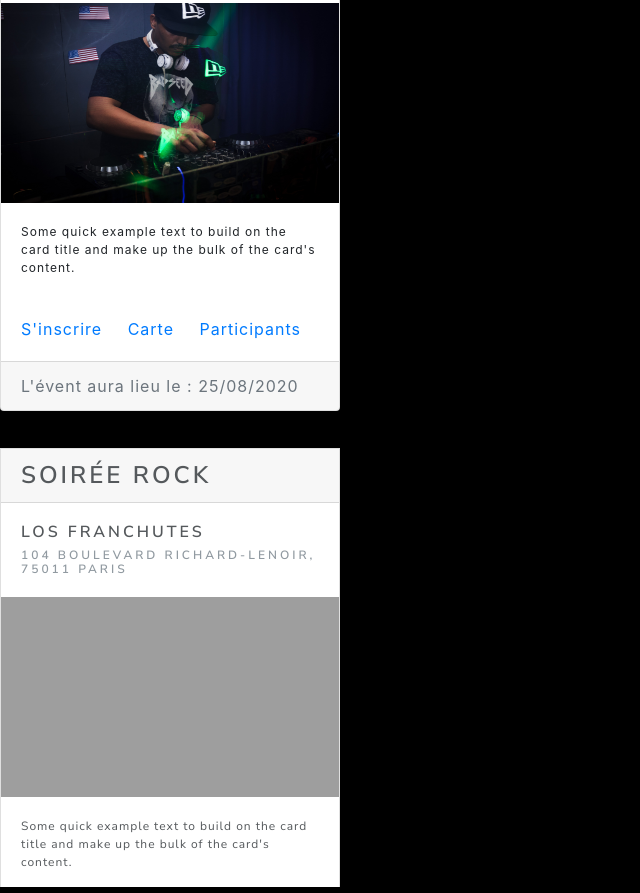
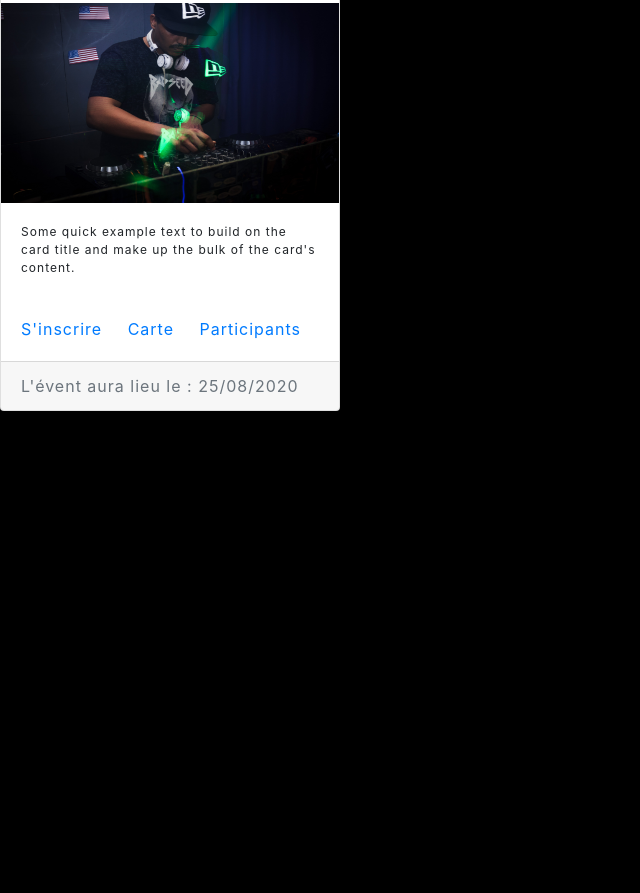
Before and after one commit to NizarMrad/Projet-Molecules-Organisme, a plain HTML site: page events_card.html in a window 1280 px wide. Shown: the part 800-1693 px from the top of the page, without its empty margins (0-640 px from the left). After the commit the page ends 1227 px from the top, so only its background shows below. Drawn offline with nearby package versions, Linux system fonts and the light colour scheme.

Commit message:
upload de merde

```diff
--- a/events_card.html
+++ b/events_card.html
@@ -81,6 +81,6 @@
       src="event_3-card.html"
     >
     </iframe> -->
-    <iframe src="event_3-card.html" seamless></iframe>
+    <!-- <iframe src="event_3-card.html" seamless></iframe> -->
   </body>
 </html>
```
